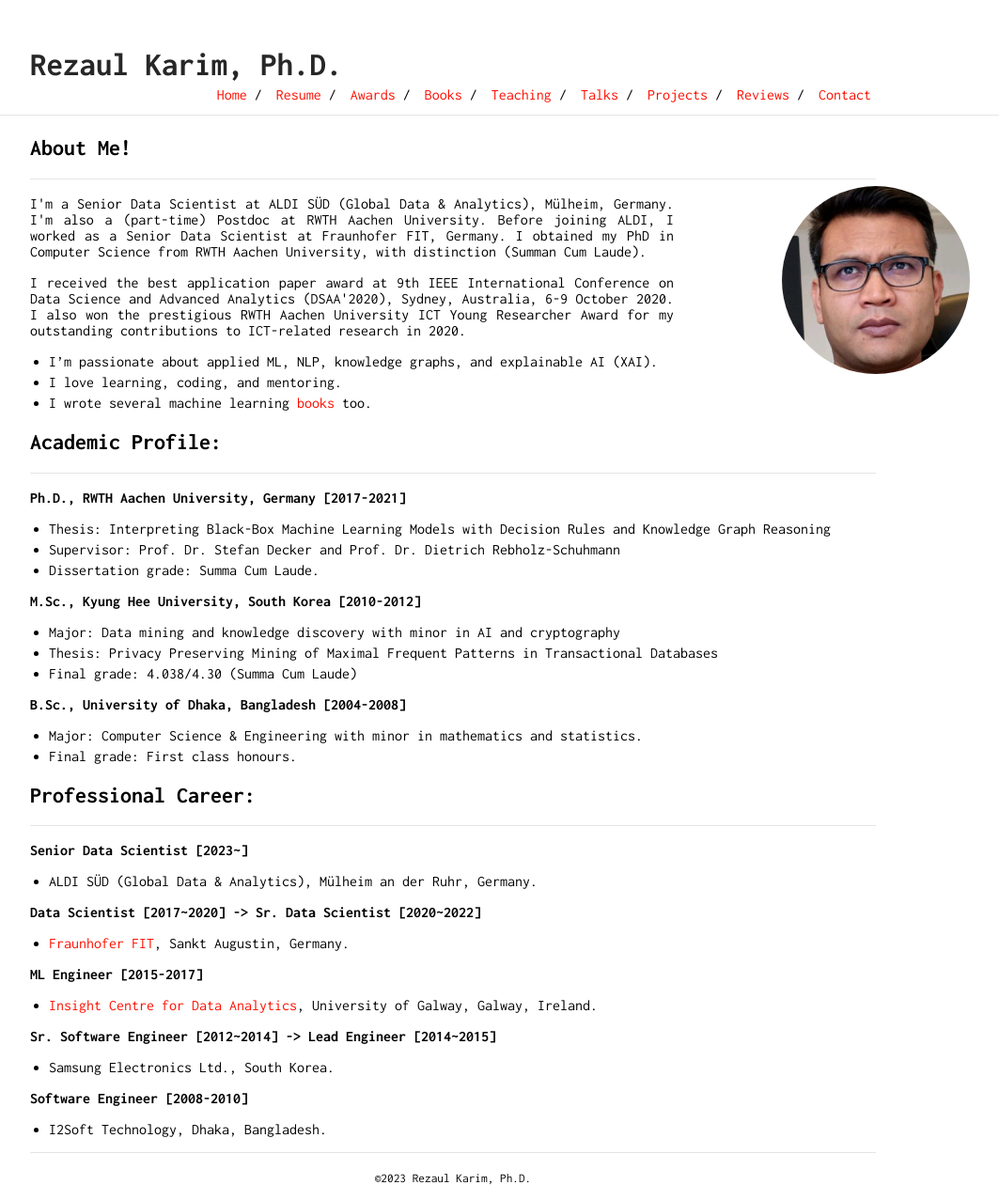
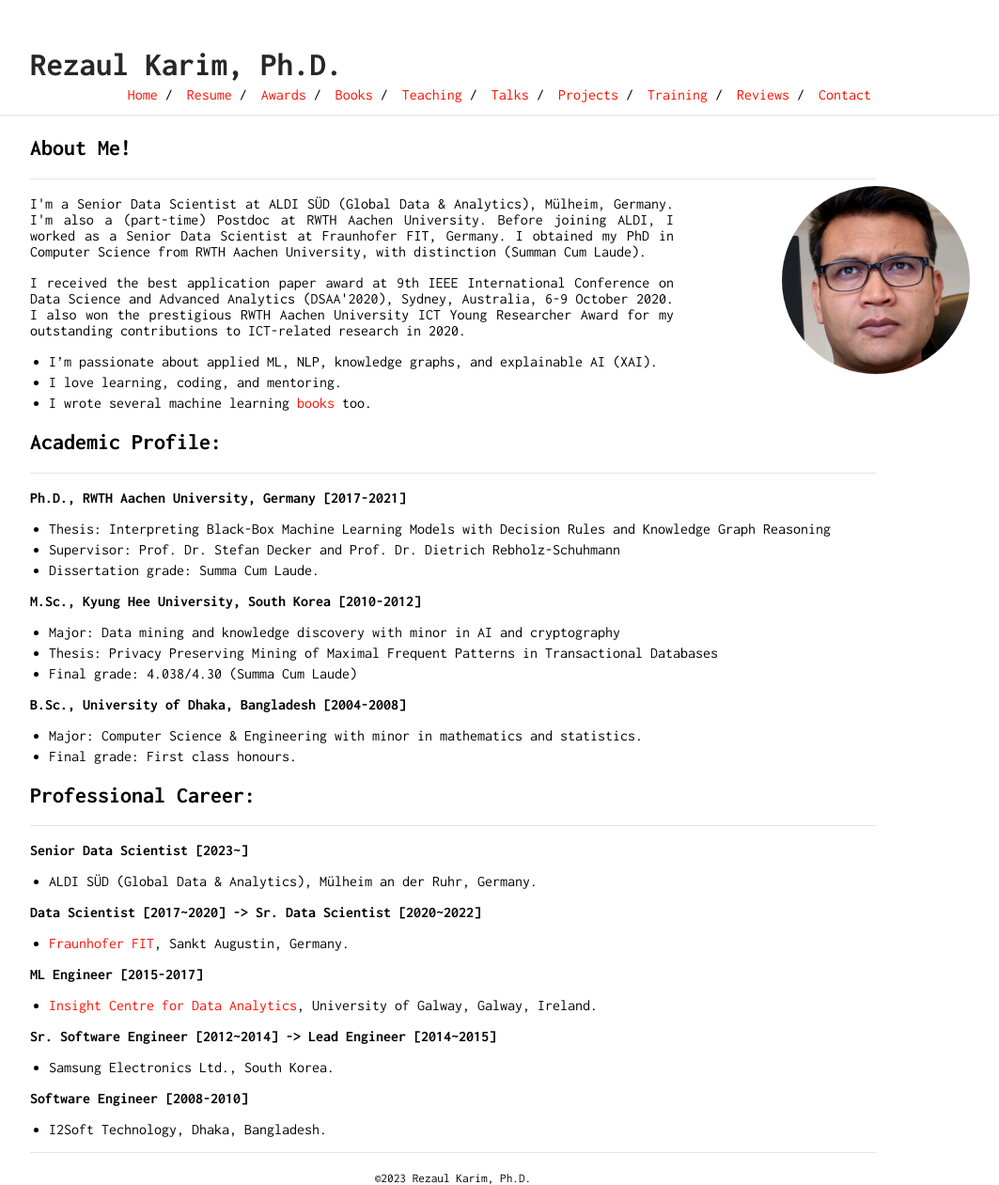
Before and after one commit to rezacsedu/rezacsedu.github.io, a Jekyll site: the page built from index.md, in a window 1280 px wide. Shown: the whole page at 94% size, without its empty margins (158-1221 px from the left). Built offline with Jekyll 4.4.1, drawn with Linux system fonts in a browser that asks for light colours; our own code applies the rules of GitHub Pages for plain Markdown files.

Commit message:
Update _config.yml

```diff
--- a/_config.yml
+++ b/_config.yml
@@ -30,6 +30,8 @@ nav:
    link: "talks"
  - name: "Projects"
    link: "projects"
+ - name: "Training"
+   link: "training"
  - name: "Reviews"
    link: "reviews"
  - name: "Contact"
```
